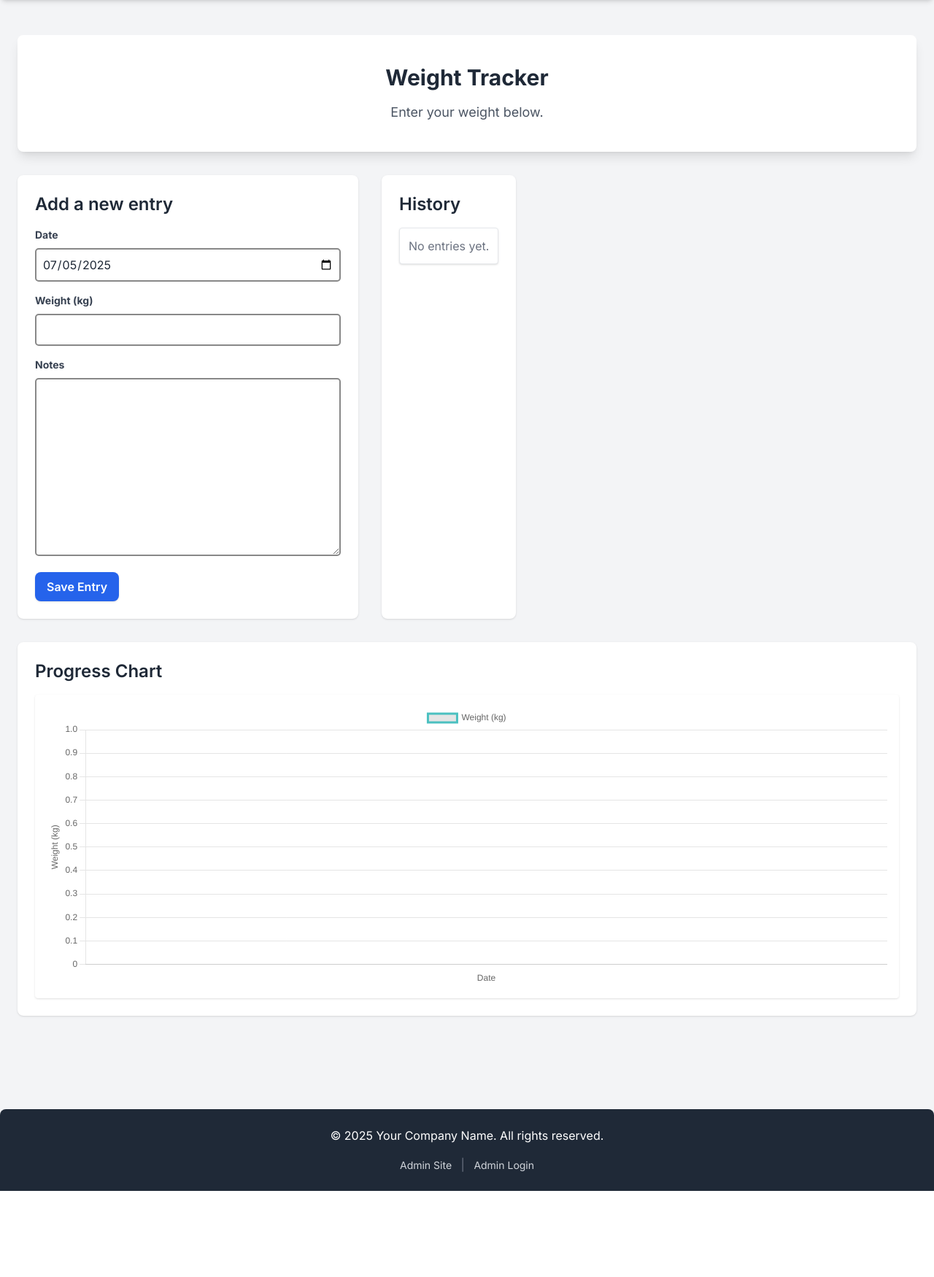
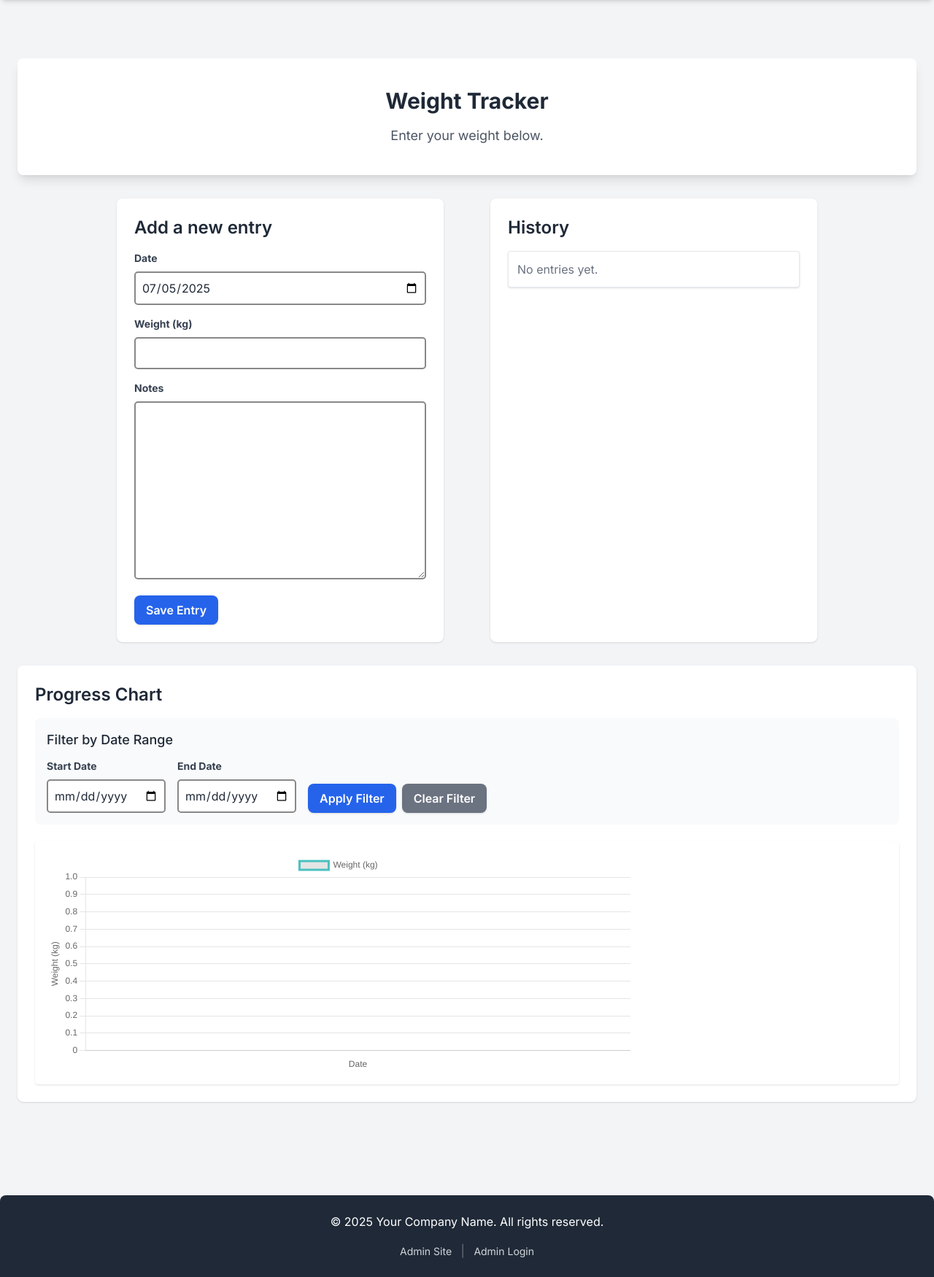
Before and after one commit to JohnSite07/simpleApp1, a Django app: page /weighttracker/ in a window 1280 px wide. Shown: the part 64-1814 px from the top of the page at 73% size. Before the commit the page ends 1696 px from the top, so only its background shows below. Run offline with Django 5.2, Linux system fonts and the light colour scheme; a user stored in the database is signed in; data comes from the database, SQL or seed files in the repository; both versions use the stored data as it was after the commit; some libraries are stand-ins or nearby versions.

Commit message:
Weighttracker | Base - Adjust page elements

```diff
--- a/home/templates/home/base.html
+++ b/home/templates/home/base.html
@@ -33,7 +33,7 @@
 </head>
 <body class="bg-gray-100 text-gray-800">
 
-    <header class="bg-white shadow-md rounded-b-lg">
+    <header class="bg-white shadow-md rounded-b-lg fixed top-0 left-0 w-full z-50">
         <nav class="container mx-auto px-6 py-3 flex justify-between items-center">
             <div>
                 <a href="#" class="text-xl font-semibold text-gray-700 hover:text-blue-600 rounded">Your Logo</a>
@@ -57,7 +57,7 @@
         </nav>
     </header>
 
-    <main class="container mx-auto px-6 py-12">
+    <main class="container mx-auto px-6 py-12 mt-24">
         {% if messages %}
             <div class="mb-6">
                 {% for message in messages %}
--- a/weighttracker/forms.py
+++ b/weighttracker/forms.py
@@ -8,3 +8,13 @@
         widgets = {
             'date': forms.DateInput(attrs={'type': 'date'})
         }
+
+class DateRangeFilterForm(forms.Form):
+    start_date = forms.DateField(
+        required=False,
+        widget=forms.DateInput(attrs={'type': 'date', 'class': 'border rounded px-3 py-2'})
+    )
+    end_date = forms.DateField(
+        required=False,
+        widget=forms.DateInput(attrs={'type': 'date', 'class': 'border rounded px-3 py-2'})
+    )
--- a/weighttracker/templates/weighttracker/weighttrackerhome.html
+++ b/weighttracker/templates/weighttracker/weighttrackerhome.html
@@ -8,8 +8,8 @@
     <p1 class="text-lg text-gray-600">Enter your weight below.</p1>
 </section>
 
-<div style="display: flex; gap: 2rem;">
-    <section class="bg-white p-6 rounded-lg shadow mb-8">
+<div style="display: flex; justify-content: center; gap: 4rem; max-width: 1200px; margin: 0 auto;">
+    <section class="bg-white p-6 rounded-lg shadow mb-8 flex-1 max-w-md">
         <h2 class="text-2xl font-semibold mb-4">Add a new entry</h2>
         <form method="post" action="{% url 'weighttrackerhome' %}" novalidate>
             {% csrf_token %}
@@ -49,7 +49,7 @@
         </form>
     </section>
 
-    <section class="bg-white p-6 rounded-lg shadow mb-8">
+    <section class="bg-white p-6 rounded-lg shadow mb-8 flex-1 max-w-md">
         <h2 class="text-2xl font-semibold mb-4">History</h2>
         <div class="max-h-96 overflow-y-auto border rounded p-3 bg-white shadow">
             {% if entries %}
@@ -80,12 +80,46 @@
 </div>
 <section class="bg-white p-6 rounded-lg shadow mb-8">
     <h3 class="text-2xl font-semibold mb-4">Progress Chart</h3>
+
+    <!-- Date Range Filter -->
+    <div class="mb-6 p-4 bg-gray-50 rounded-lg">
+        <h4 class="text-lg font-medium mb-3">Filter by Date Range</h4>
+        <form method="get" class="flex flex-wrap gap-4 items-end">
+            <div>
+                <label for="{{ filter_form.start_date.id_for_label }}" class="block text-gray-700 text-sm font-bold mb-2">Start Date</label>
+                {{ filter_form.start_date }}
+            </div>
+            <div>
+                <label for="{{ filter_form.end_date.id_for_label }}" class="block text-gray-700 text-sm font-bold mb-2">End Date</label>
+                {{ filter_form.end_date }}
+            </div>
+            <div class="flex gap-2">
+                <button type="submit" class="bg-blue-600 hover:bg-blue-700 text-white font-semibold py-2 px-4 rounded-lg shadow transition duration-300 ease-in-out">
+                    Apply Filter
+                </button>
+                <a href="{% url 'weighttrackerhome' %}" class="bg-gray-500 hover:bg-gray-600 text-white font-semibold py-2 px-4 rounded-lg shadow transition duration-300 ease-in-out">
+                    Clear Filter
+                </a>
+            </div>
+        </form>
+    </div>
+
+    <!-- Scrollable Chart Container -->
     <div class="bg-white p-4 shadow rounded">
-        <canvas id="weightChart" height="100"></canvas>
+        <div class="overflow-x-auto w-full">
+            <canvas id="weightChart" height="300"></canvas>
+        </div>
     </div>
     <script>
         const labels = JSON.parse('{{ chart_labels|escapejs }}');
         const weights = JSON.parse('{{ chart_data|escapejs }}');
+        // Dynamically set canvas width: 80px per label, min 800px
+        const canvas = document.getElementById('weightChart');
+        const minWidth = 800;
+        const pxPerLabel = 80;
+        const dynamicWidth = Math.max(minWidth, labels.length * pxPerLabel);
+        canvas.width = dynamicWidth;
+
         const data = {
           labels: labels,
           datasets: [{
@@ -103,19 +137,26 @@
             type: 'line',
             data: data,
             options: {
-            responsive: true,
+            responsive: false,
+            maintainAspectRatio: false,
             plugins: {
                 legend: { display: true, position: 'top' },
                 tooltip: { enabled: true }
             },
             scales: {
-                x: { title: { display: true, text: 'Date' }},
+                x: {
+                    title: { display: true, text: 'Date' },
+                    ticks: {
+                        maxRotation: 45,
+                        minRotation: 45
+                    }
+                },
                 y: { title: { display: true, text: 'Weight (kg)' }}
             }
             }
         };
 
-        new Chart(document.getElementById('weightChart'), config);
+        new Chart(canvas, config);
     </script>
 </section>
 
--- a/weighttracker/views.py
+++ b/weighttracker/views.py
@@ -1,9 +1,11 @@
 from django.shortcuts import render, redirect, get_object_or_404
 from django.contrib.auth.decorators import login_required
-from .forms import WeightEntryForm
+from django.db.models import Q
+from .forms import WeightEntryForm, DateRangeFilterForm
 from .models import WeightTrackerElements
 import json
 from typing import List
+from datetime import datetime
 
 # Create your views here.
 @login_required
@@ -18,13 +20,26 @@
     else:
         weight_form = WeightEntryForm()
 
+    # Handle date range filtering
+    filter_form = DateRangeFilterForm(request.GET)
+    entries = WeightTrackerElements.objects.filter(user=request.user).order_by('date')
+
+    if filter_form.is_valid():
+        start_date = filter_form.cleaned_data.get('start_date')
+        end_date = filter_form.cleaned_data.get('end_date')
+
+        if start_date:
+            entries = entries.filter(date__gte=start_date)
+        if end_date:
+            entries = entries.filter(date__lte=end_date)
+
     existing_entries = WeightTrackerElements.objects.filter(user=request.user)
-    entries = WeightTrackerElements.objects.filter(user=request.user).order_by('date')
     dates = [entry.date.strftime("%Y-%m-%d") for entry in entries]
     weights = [float(entry.weight_kg) for entry in entries]
 
     context = {
         'weight_form': weight_form,
+        'filter_form': filter_form,
         'entries': existing_entries,
         'weight_entries': entries,
         'chart_labels': json.dumps(dates),
```
Also changed, not shown: db.sqlite3.
